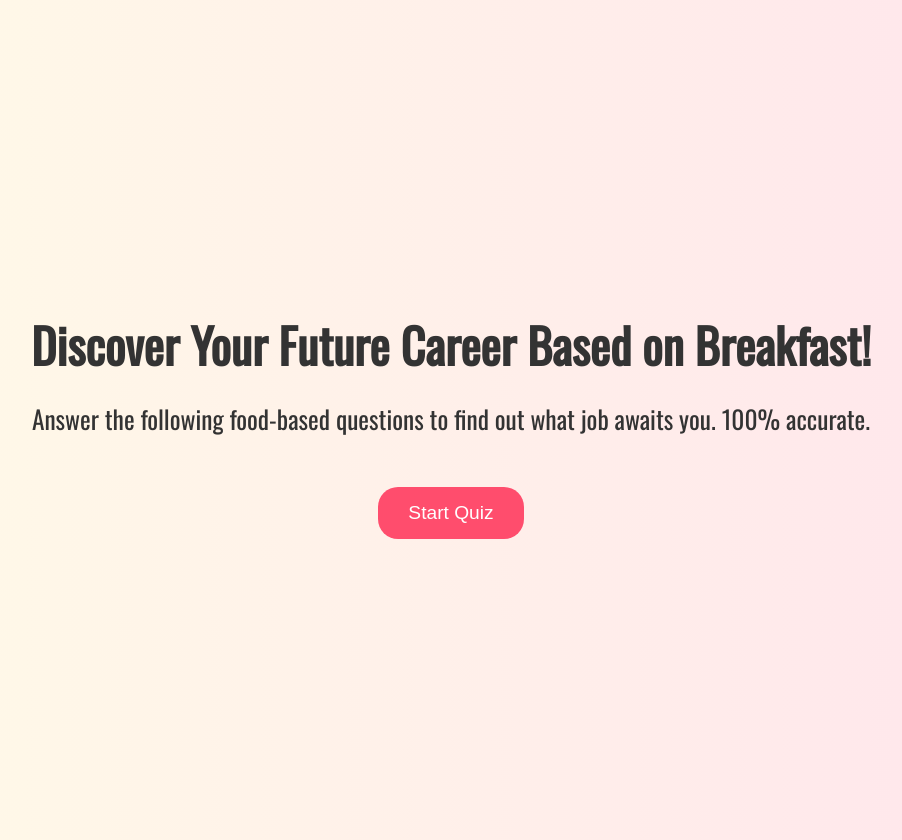
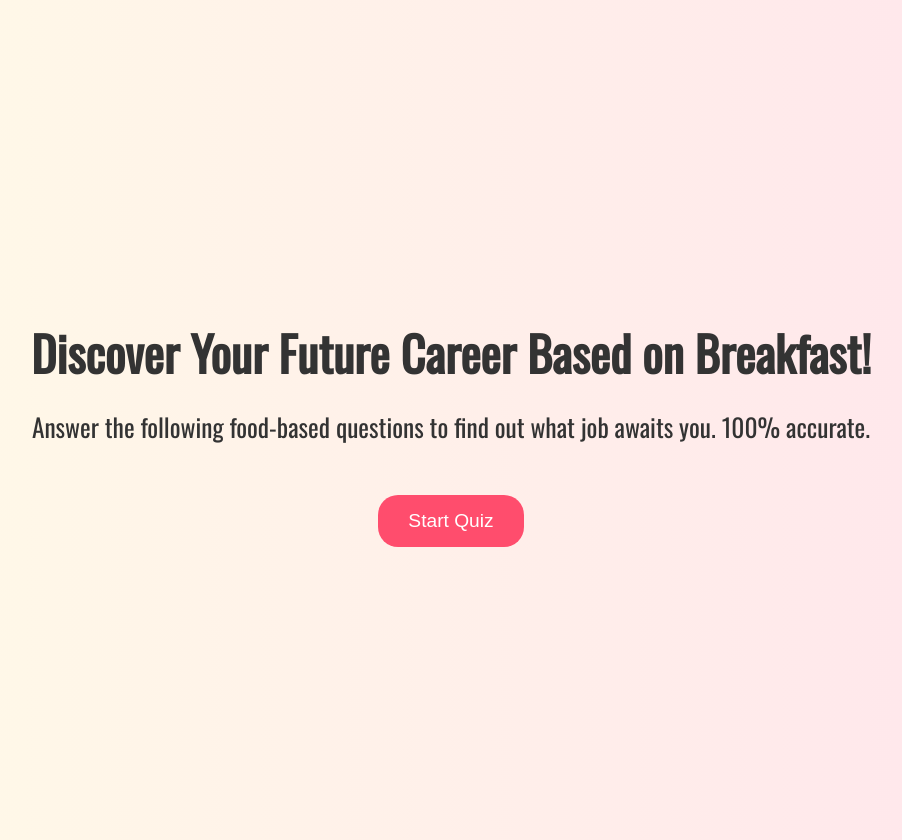
Before and after one commit to Evan001011/Unit-Four-Project, a plain HTML site: page index.html in a window 1280 px wide. Shown: the top 840 px of the page, without its empty margins (209-1111 px from the left). Drawn offline with nearby package versions, Linux system fonts and the light colour scheme.

Commit message:
Update style.css

```diff
--- a/style.css
+++ b/style.css
@@ -30,7 +30,7 @@
       justify-content: center;
       align-items: center;
       overflow-y: auto;
-      height: 96vh;
+      height: 98vh;
       overflow-x: hidden;
       overflow-y: hidden;
     }
```
